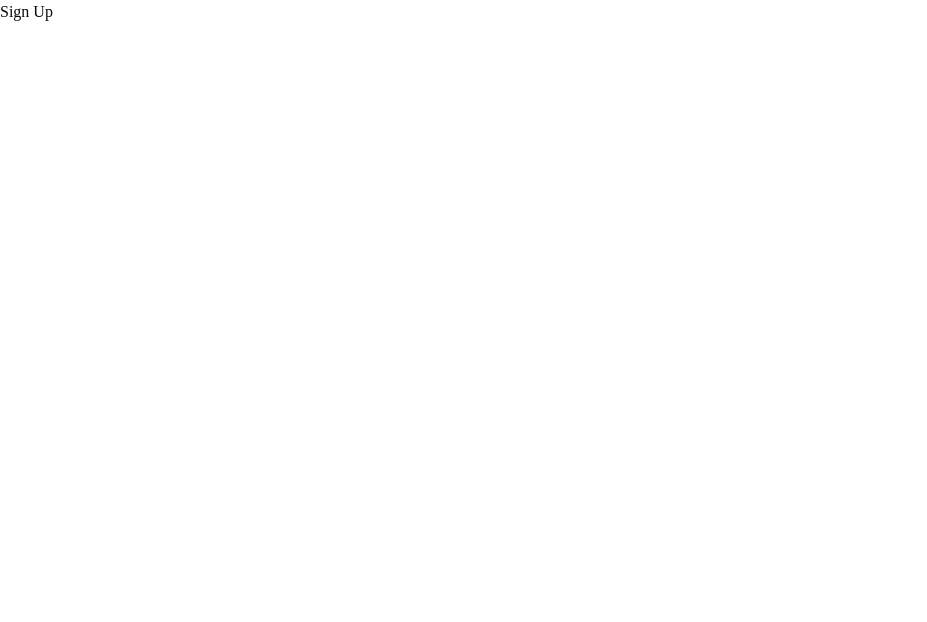
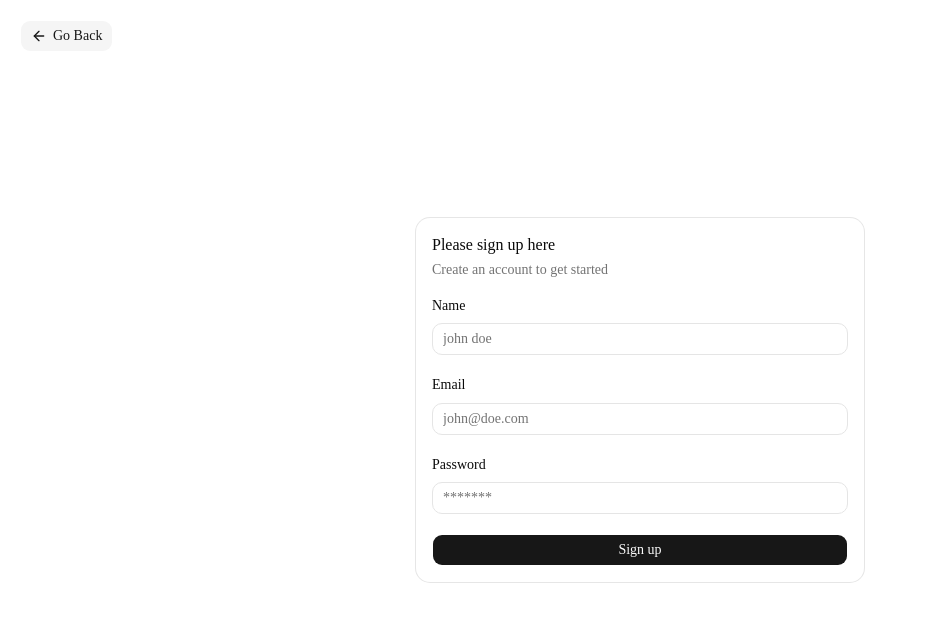
Before and after one commit to ShreyaRai20/nextjs-application-course, a Next.js app: page /auth/sign-up in a window 1280 px wide. Shown: the top 622 px of the page, without its empty margins (0-927 px from the left). Built offline with nearby package versions, Linux system fonts and the light colour scheme.

Commit message:
add sign-up page ui

```diff
--- /dev/null
+++ b/app/auth/layout.tsx
@@ -0,0 +1,20 @@
+import { buttonVariants } from "@/components/ui/button";
+import { ArrowLeft } from "lucide-react";
+import Link from "next/link";
+import { ReactNode } from "react";
+
+export default function AuthLayout({ children }: { children: ReactNode }) {
+    return (
+        <div className="min-h-screen flex justify-center items-center">
+            <div className="absolute top-5 left-5">
+                <Link href="/" className={buttonVariants({ variant: "secondary" })}>
+                    <ArrowLeft className="size-4" />
+                    Go Back
+                </Link>
+            </div>
+            <div className="w-full max-w-md mx-auto">
+                {children}
+            </div>
+        </div>
+    )
+}
--- a/app/auth/sign-up/page.tsx
+++ b/app/auth/sign-up/page.tsx
@@ -1,7 +1,71 @@
+'use client'
+import { Button } from "@/components/ui/button";
+import { Card, CardContent, CardDescription, CardHeader, CardTitle } from "@/components/ui/card";
+import { Field, FieldGroup, FieldLabel, FieldError } from "@/components/ui/field";
+import { Input } from "@/components/ui/input";
+import { SignupSchema } from "@/schemas/auth";
+import { zodResolver } from "@hookform/resolvers/zod";
+import { Controller, useForm } from "react-hook-form";
+
 export default function SignUp() {
+    const form = useForm({
+        resolver: zodResolver(SignupSchema),
+        defaultValues: {
+            name: '',
+            email: '',
+            password: ''
+        }
+    })
+
+    const hanldeSubmit = () => {
+        console.log("submitted")
+    }
     return (
-        <div>
-            Sign Up
-        </div>
+        <Card>
+            <CardHeader>
+                <CardTitle>Please sign up here</CardTitle>
+                <CardDescription> Create an account to get started</CardDescription>
+            </CardHeader>
+            <CardContent>
+                <form onSubmit={form.handleSubmit(hanldeSubmit)}>
+                    <FieldGroup>
+                        <Controller
+                            name="name"
+                            control={form.control}
+                            render={({ field, fieldState }) => (
+                                <Field>
+                                    <FieldLabel> Name</FieldLabel>
+                                    <Input aria-invalid={fieldState.invalid} placeholder="john doe" {...field} />
+                                    {fieldState.invalid && <FieldError errors={[fieldState.error]} />}
+                                </Field>
+                            )}
+                        />
+                        <Controller
+                            name="email"
+                            control={form.control}
+                            render={({ field, fieldState }) => (
+                                <Field>
+                                    <FieldLabel> Email</FieldLabel>
+                                    <Input aria-invalid={fieldState.invalid} placeholder="john@doe.com" type="email" {...field} />
+                                    {fieldState.invalid && <FieldError errors={[fieldState.error]} />}
+                                </Field>
+                            )}
+                        />
+                        <Controller
+                            name="password"
+                            control={form.control}
+                            render={({ field, fieldState }) => (
+                                <Field>
+                                    <FieldLabel> Password</FieldLabel>
+                                    <Input aria-invalid={fieldState.invalid} placeholder="*******" type="password" {...field} />
+                                    {fieldState.invalid && <FieldError errors={[fieldState.error]} />}
+                                </Field>
+                            )}
+                        />
+                        <Button type="submit"> Sign up</Button>
+                    </FieldGroup>
+                </form>
+            </CardContent>
+        </Card>
     )
 }
--- a/package.json
+++ b/package.json
@@ -10,6 +10,7 @@
   },
   "dependencies": {
     "@base-ui/react": "^1.8.0",
+    "@hookform/resolvers": "^5.9.1",
     "@shadcn/react": "^0.3.1",
     "class-variance-authority": "^0.7.1",
     "cmdk": "^1.1.1",
@@ -23,10 +24,12 @@
     "react": "19.2.8",
     "react-day-picker": "^10.0.1",
     "react-dom": "19.2.8",
+    "react-hook-form": "^7.89.0",
     "react-resizable-panels": "^4.13.3",
     "recharts": "^3.8.0",
     "shadcn": "^4.21.0",
-    "tw-animate-css": "^1.4.0"
+    "tw-animate-css": "^1.4.0",
+    "zod": "^4.6.5"
   },
   "devDependencies": {
     "@tailwindcss/postcss": "^4",
--- /dev/null
+++ b/schemas/auth.ts
@@ -0,0 +1,7 @@
+import z from "zod"
+
+export const SignupSchema = z.object({
+    name: z.string().min(6).max(30),
+    email: z.email(),
+    password: z.string().min(8).max(30)
+})
```
Also changed, not shown: 1 other file (tests, documents, lock files or other folders).
